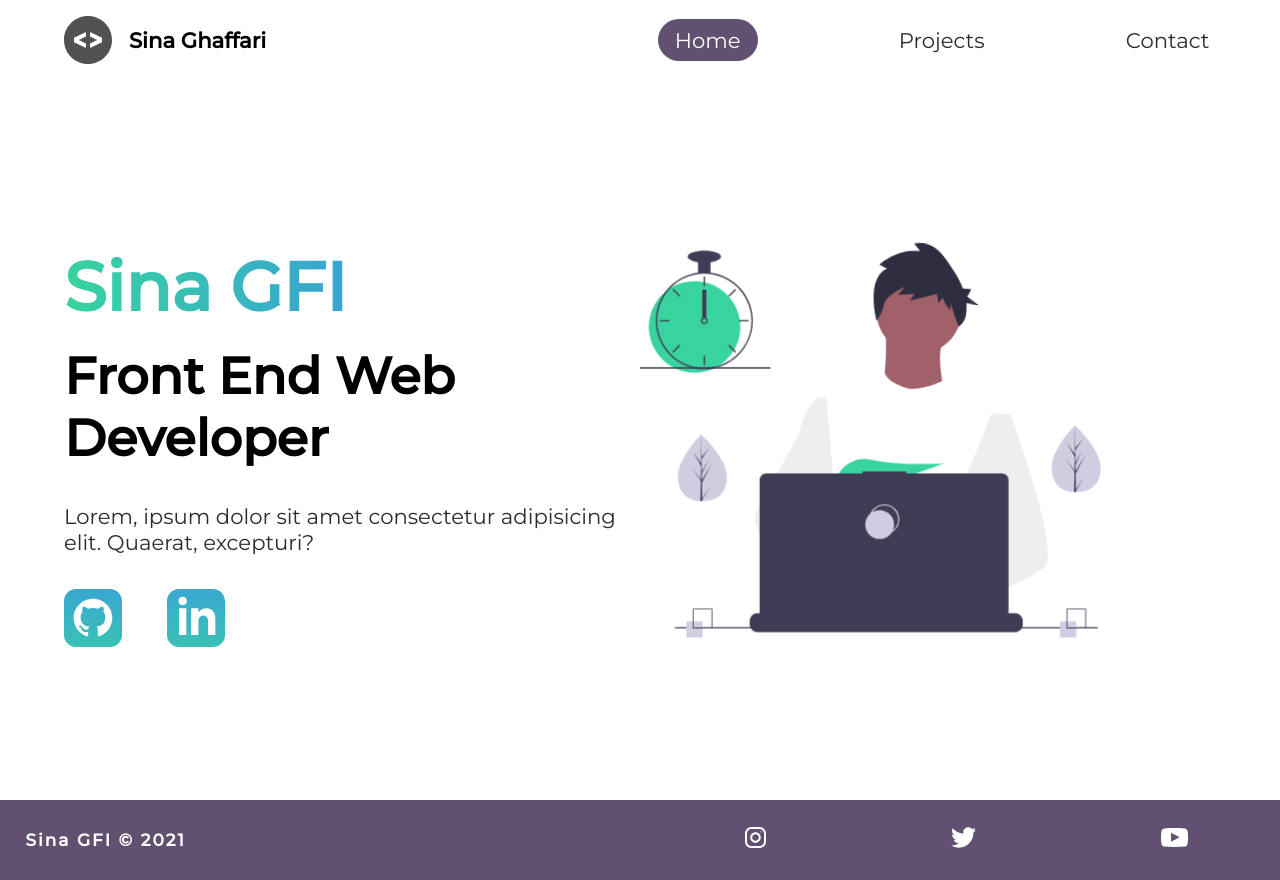
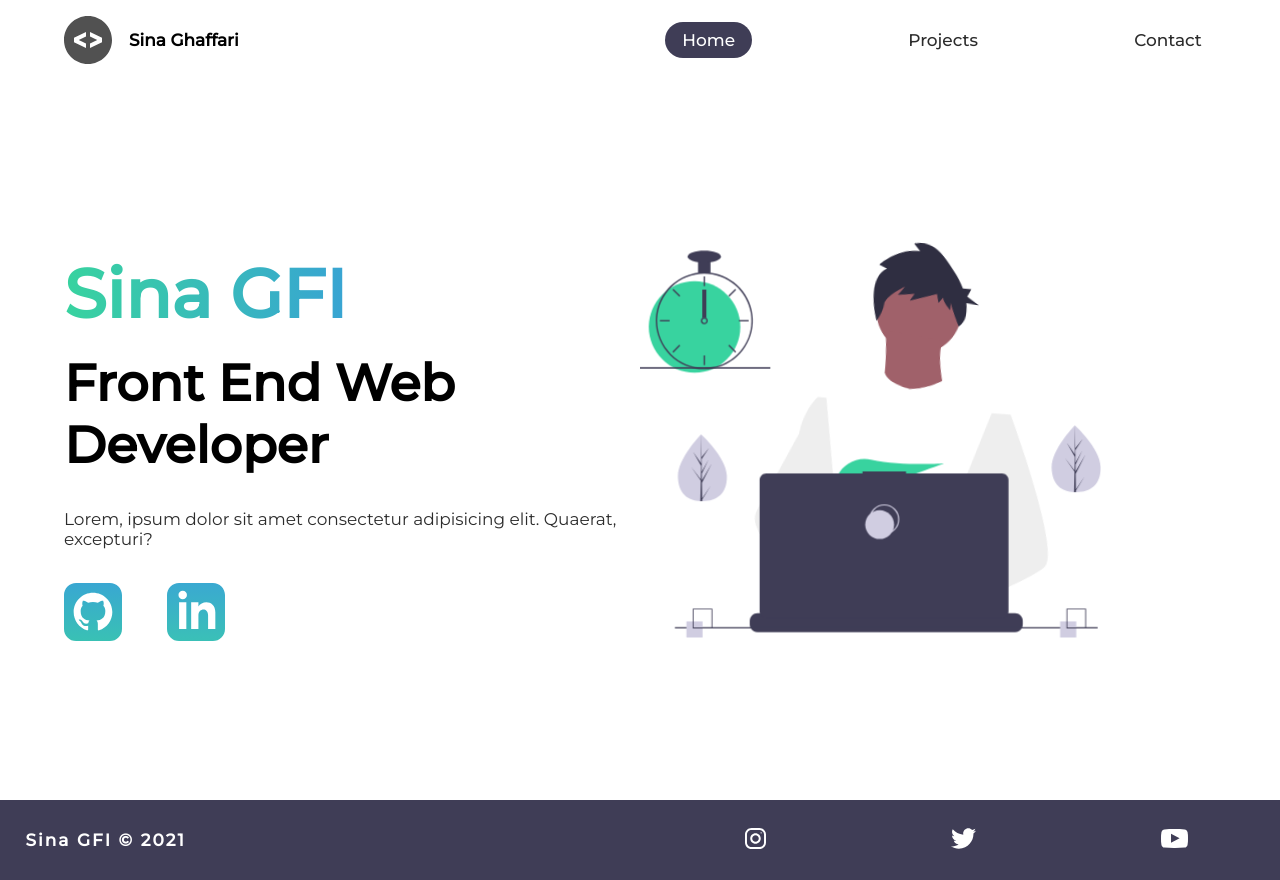
Before and after one commit to sinaghaffarii/Portofilio-Website-with--sass, a plain HTML site: page index.html in a window 1280 px wide. Drawn offline with Linux system fonts and the light colour scheme.

Commit message:
second commit

```diff
--- a/css/_contact.scss
+++ b/css/_contact.scss
@@ -47,7 +47,7 @@
 
 footer {
   @include flex(space-between, center, row);
-  background-color: #615070;
+  background-color: rgb(63, 61, 86);
   color: white;
   letter-spacing: 2px;
   min-height: 10vh;
--- a/css/_intro.scss
+++ b/css/_intro.scss
@@ -8,6 +8,7 @@ nav {
   width: 60%;
   min-height: 10vh;
   flex-wrap: wrap;
+  font-weight: 500;
   .logo {
     @include flex(flex-start, center, row);
     flex: 1 1 20rem;
@@ -68,7 +69,7 @@ nav {
 }
 
 .active {
-  background: #615070;
+  background: rgb(63, 61, 86);
   color: white;
   padding: 1rem 2rem;
   border-radius: 3rem;
--- a/css/style.scss
+++ b/css/style.scss
@@ -1,8 +1,8 @@
-$header1: 2.5rem;
+$header1: 2rem;
 $header2: 4rem;
 $header3: 2.5rem;
 $header4: 2rem;
-$text: 2.5rem;
+$text: 2rem;
 $gradient: linear-gradient(left, #38d39f, #38a4d3);
 $background-color: #154353;
 $gray-text: #2c2c2c;
--- a/index.html
+++ b/index.html
@@ -25,8 +25,8 @@
         </div>
         <ul>
           <li><a class="active" href="/index.html">Home</a></li>
-          <li><a href="/projects/project.html">Projects</a></li>
-          <li><a href="/contact/contact.html">Contact</a></li>
+          <li><a href="./projects/project.html">Projects</a></li>
+          <li><a href="./contact/contact.html">Contact</a></li>
         </ul>
       </nav>
     </header>
```
Also changed, not shown: projects/project.html (+2 -2 lines), css/style.css, 1 other file.
